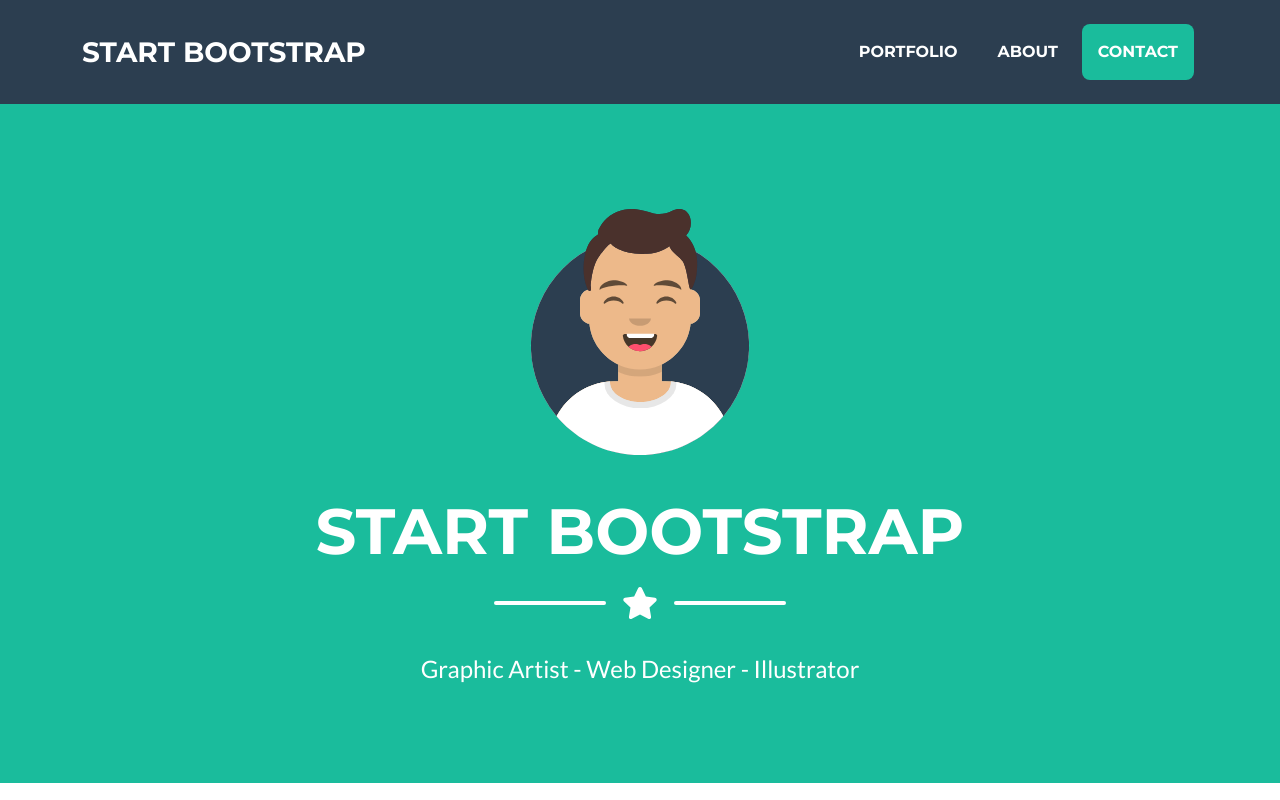
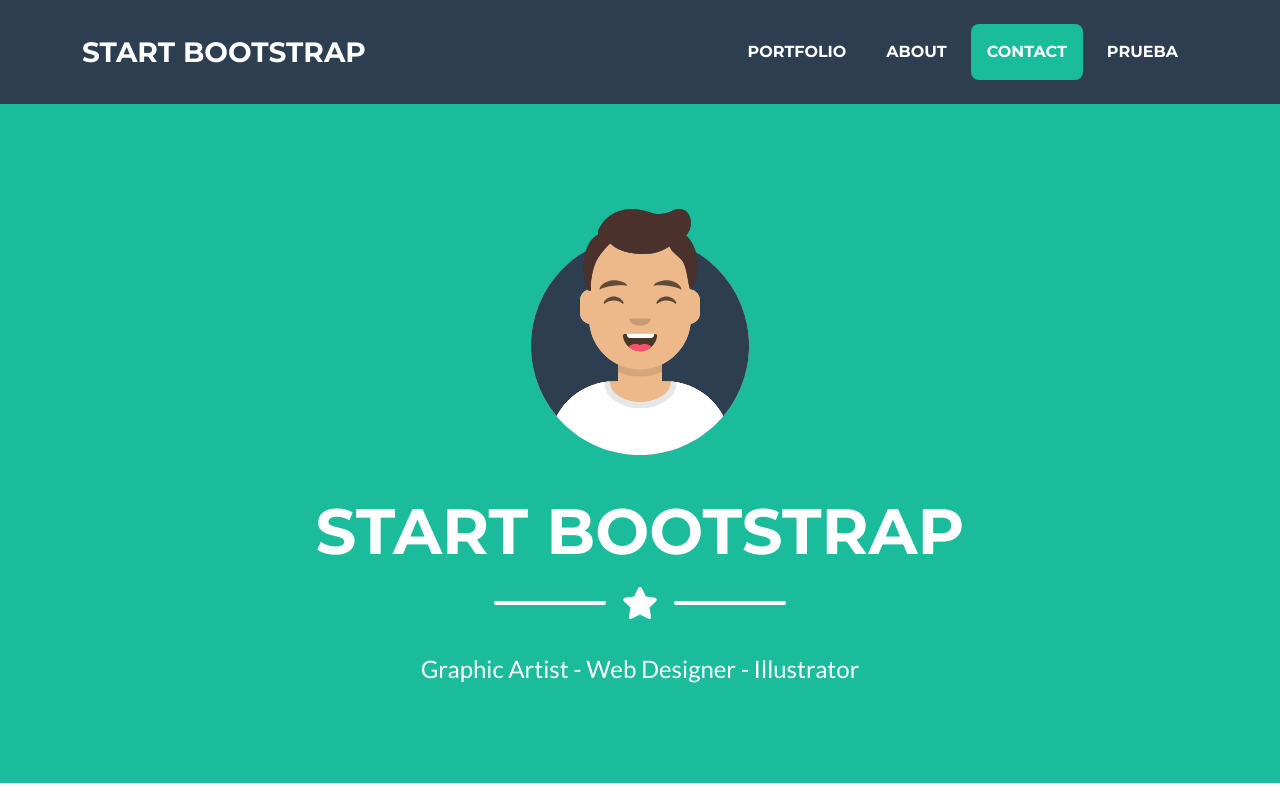
Before and after one commit to Grupo18funbio/espinabifida.github.io, a plain HTML site: page index.html in a window 1280 px wide. Shown: the top 800 px of the page. Drawn offline with nearby package versions, Linux system fonts and the light colour scheme.

Commit message:
Update index.html

```diff
--- a/index.html
+++ b/index.html
@@ -30,6 +30,7 @@
                         <li class="nav-item mx-0 mx-lg-1"><a class="nav-link py-3 px-0 px-lg-3 rounded" href="#portfolio">Portfolio</a></li>
                         <li class="nav-item mx-0 mx-lg-1"><a class="nav-link py-3 px-0 px-lg-3 rounded" href="#about">About</a></li>
                         <li class="nav-item mx-0 mx-lg-1"><a class="nav-link py-3 px-0 px-lg-3 rounded" href="#contact">Contact</a></li>
+                        <li class="nav-item mx-0 mx-lg-1"><a class="nav-link py-3 px-0 px-lg-3 rounded" href="#contact">Prueba</a></li>
                     </ul>
                 </div>
             </div>
```
